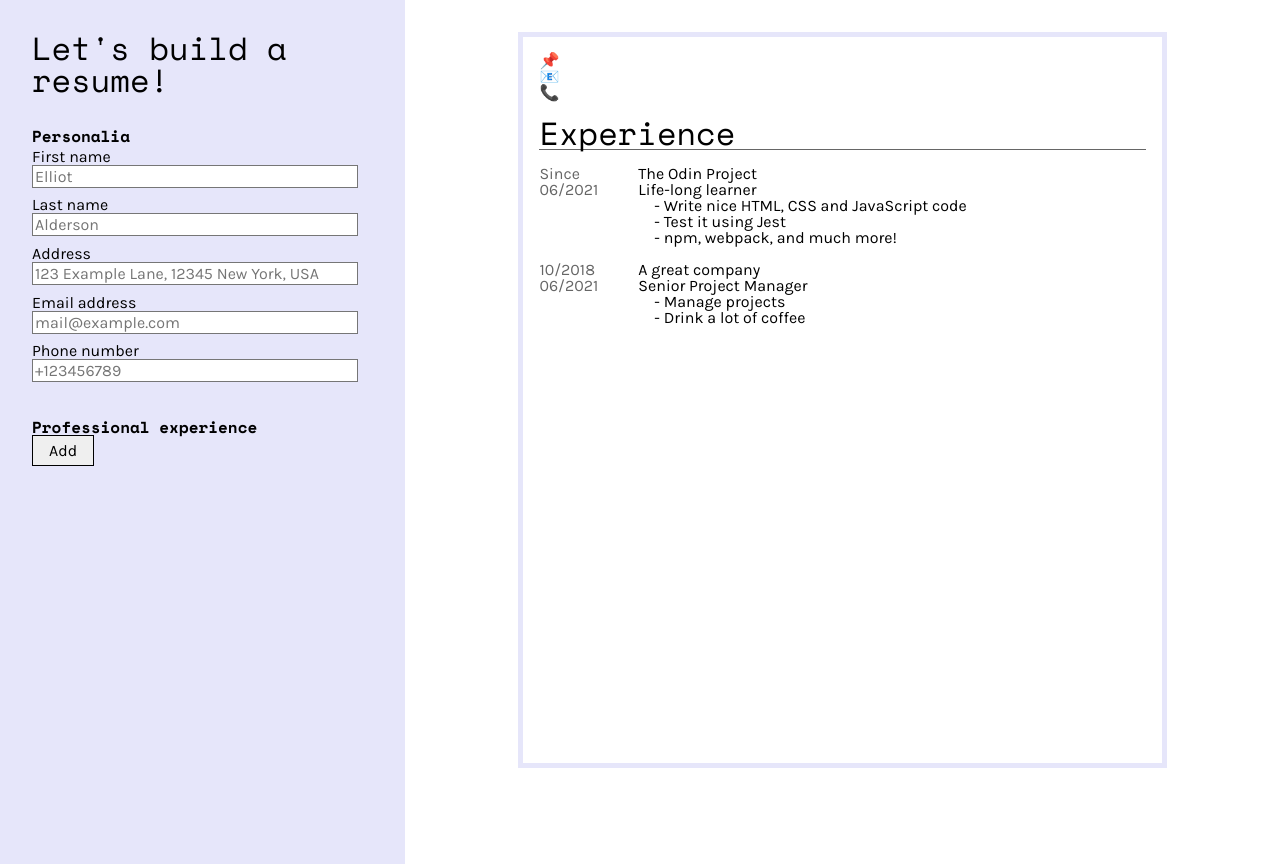
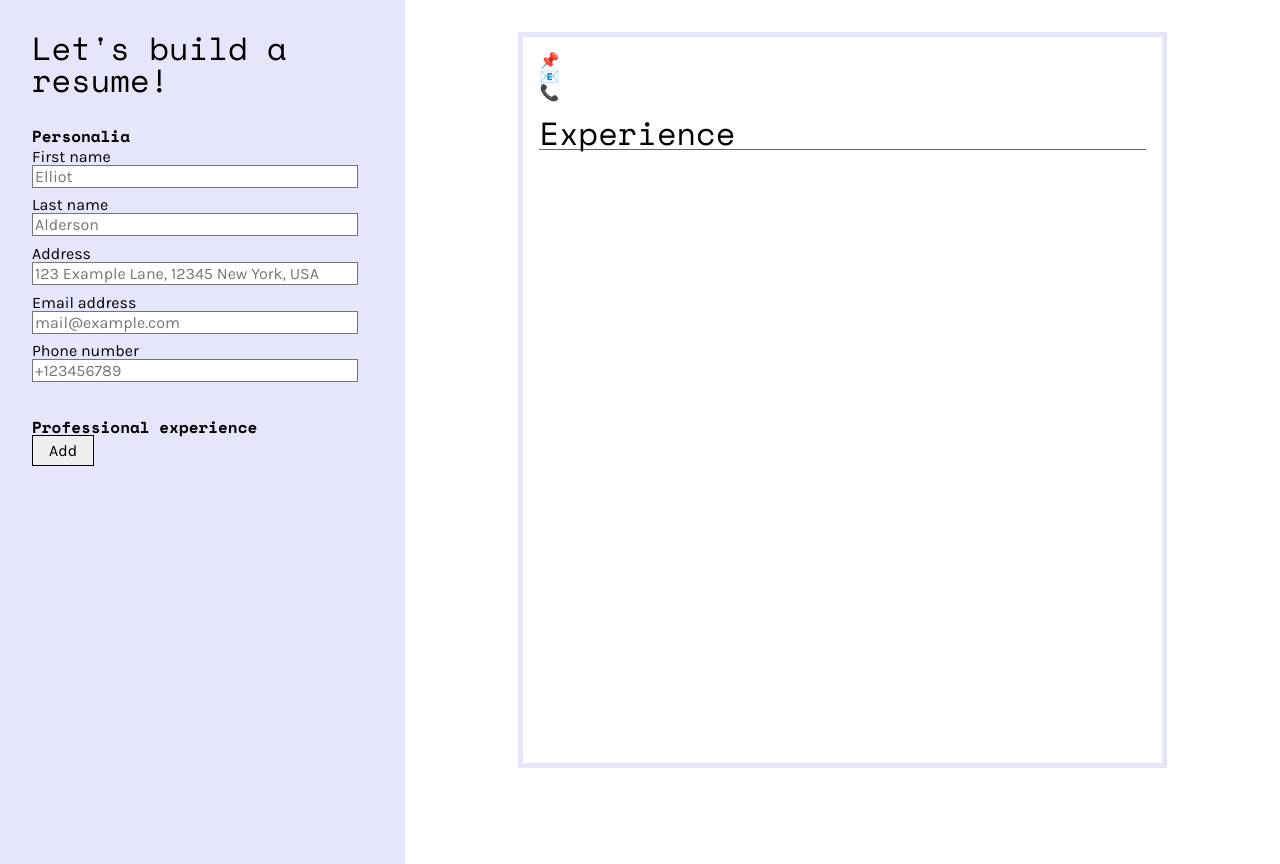
Before and after one commit to tramio/TOP-cv-application, a React (Create React App) app: page / in a window 1280 px wide. Built offline with nearby package versions, Linux system fonts and the light colour scheme.

Commit message:
pass Main "experiences" state into Preview as props, render them in Preview

```diff
--- a/src/components/ExperienceSubform.js
+++ b/src/components/ExperienceSubform.js
@@ -22,6 +22,7 @@ class ExperienceSubform extends Component {
       organization: this.state.organization,
       position: this.state.position,
       description: this.state.description,
+      number: this.state.number,
     };
     this.setState({
       experience: formData,
--- a/src/components/Main.js
+++ b/src/components/Main.js
@@ -26,9 +26,15 @@ class Main extends Component {
   render() {
     return (
       <main>
-        <Form onSubmit={this.getPersonalia} onExperienceChange={this.getExperiences}/>
+        <Form
+          onSubmit={this.getPersonalia}
+          onExperienceChange={this.getExperiences}
+        />
         <div className="preview-container">
-          <Preview personalia={this.state.personalia}/>
+          <Preview
+            personalia={this.state.personalia}
+            experiences={this.state.experiences}
+          />
         </div>
       </main>
     );
--- a/src/components/Preview.js
+++ b/src/components/Preview.js
@@ -11,8 +11,9 @@ class Preview extends Component {
         email,
       }
     } = this.props;
+    const { experiences } = this.props;
+    return (
 
-    return (
       <div id="preview">
         <div id="preview-personalia">
           <h1 className="name">{firstName} {lastName}</h1>
@@ -20,39 +21,23 @@ class Preview extends Component {
           <p>📧 {email}</p>
           <p>📞 {phone}</p>
         </div>
-        <div id="experience">
+        <div id="preview-experiences">
         <h1>Experience</h1>
-
+          {experiences.map((experience) => {
+            return (
               <div className="station-preview">
                 <div className="station-date">
-              <p>Since 06/2021</p>
+                  <p>{experience.startDate}</p>
+                  <p>{experience.endDate}</p>
                 </div>
                 <div className="station-description">
-              <h2>The Odin Project</h2>
-              <p className="role">Life-long learner</p>
-              <p className="description">
-                - Write nice HTML, CSS and JavaScript code<br></br>
-                - Test it using Jest<br></br>
-                - npm, webpack, and much more!
-              </p>
+                  <h2>{experience.organization}</h2>
+                  <p className="role">{experience.position}</p>
+                  <p className="description">{experience.description}</p>
                 </div>
               </div>
-
-          <div className="station-preview">
-            <div className="station-date">
-              <p>10/2018</p>
-              <p>06/2021</p>
-            </div>
-            <div className="station-description">
-              <h2>A great company</h2>
-              <p className="role"> Senior Project Manager</p>
-              <p className="description">
-                - Manage projects<br></br>
-                - Drink a lot of coffee<br></br>
-              </p>
-            </div>
-          </div>
-
+            )
+          })}
         </div>
       </div>
     )
--- a/src/styles/style.css
+++ b/src/styles/style.css
@@ -86,7 +86,7 @@ h1 {
   }
 
 /* EXPERIENCE PREVIEW */
-  #experience > * {
+  #preview-experiences > * {
     margin-top: 1rem;
   }
 
@@ -100,15 +100,13 @@ h1 {
   }
   .station-date {
     width: 5rem;
+    color: var(--color-1);
   }
   .station-description {
     width: 100%;
   }
-  .station h2 {
+  .station-preview h2 {
     font-weight: 600;
-  }
-  .station-date {
-    color: var(--color-1);
   }
   .description {
     margin-left: 1rem;
```
Lines whose indentation alone changed are shown as unchanged.
